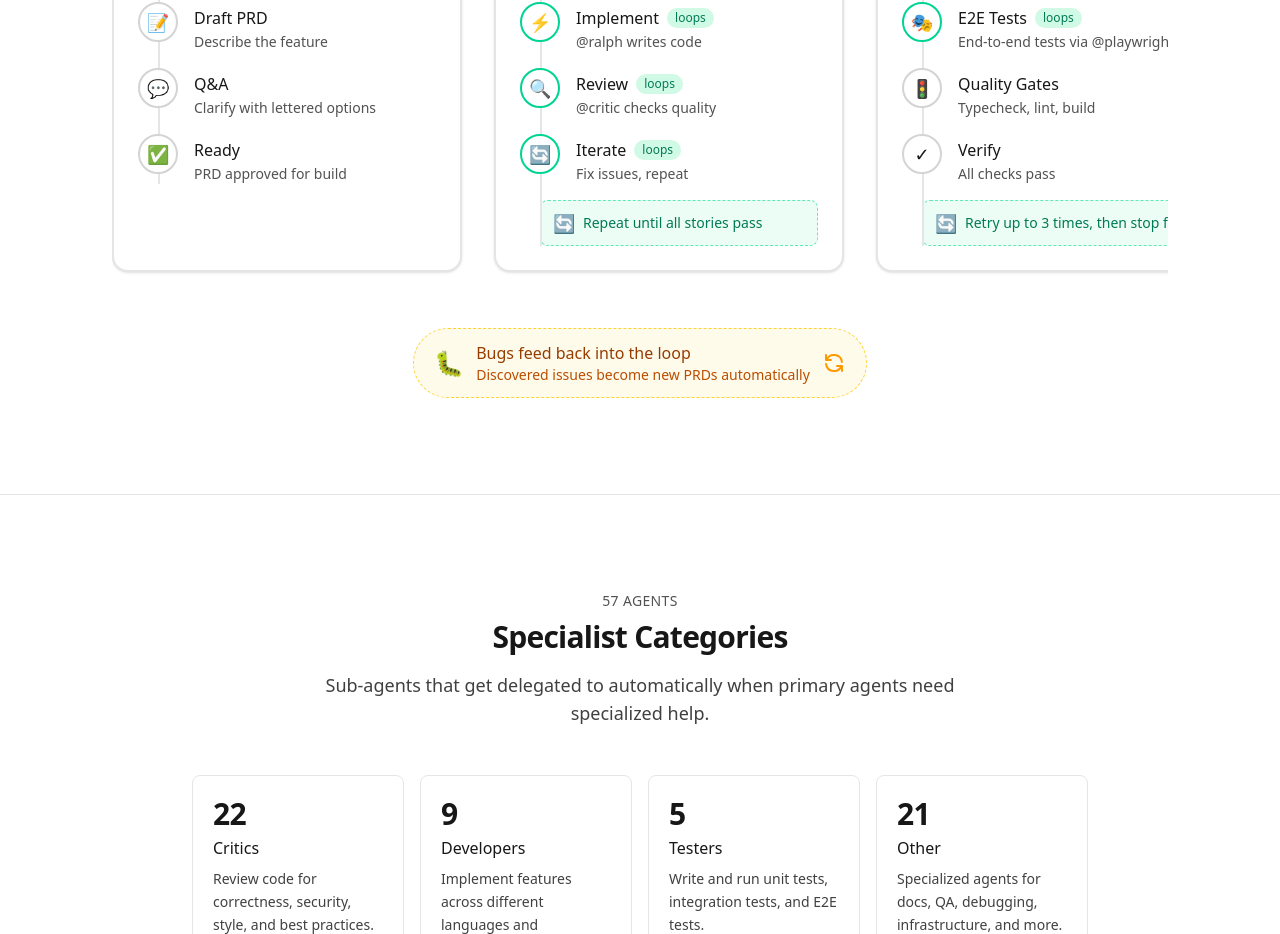
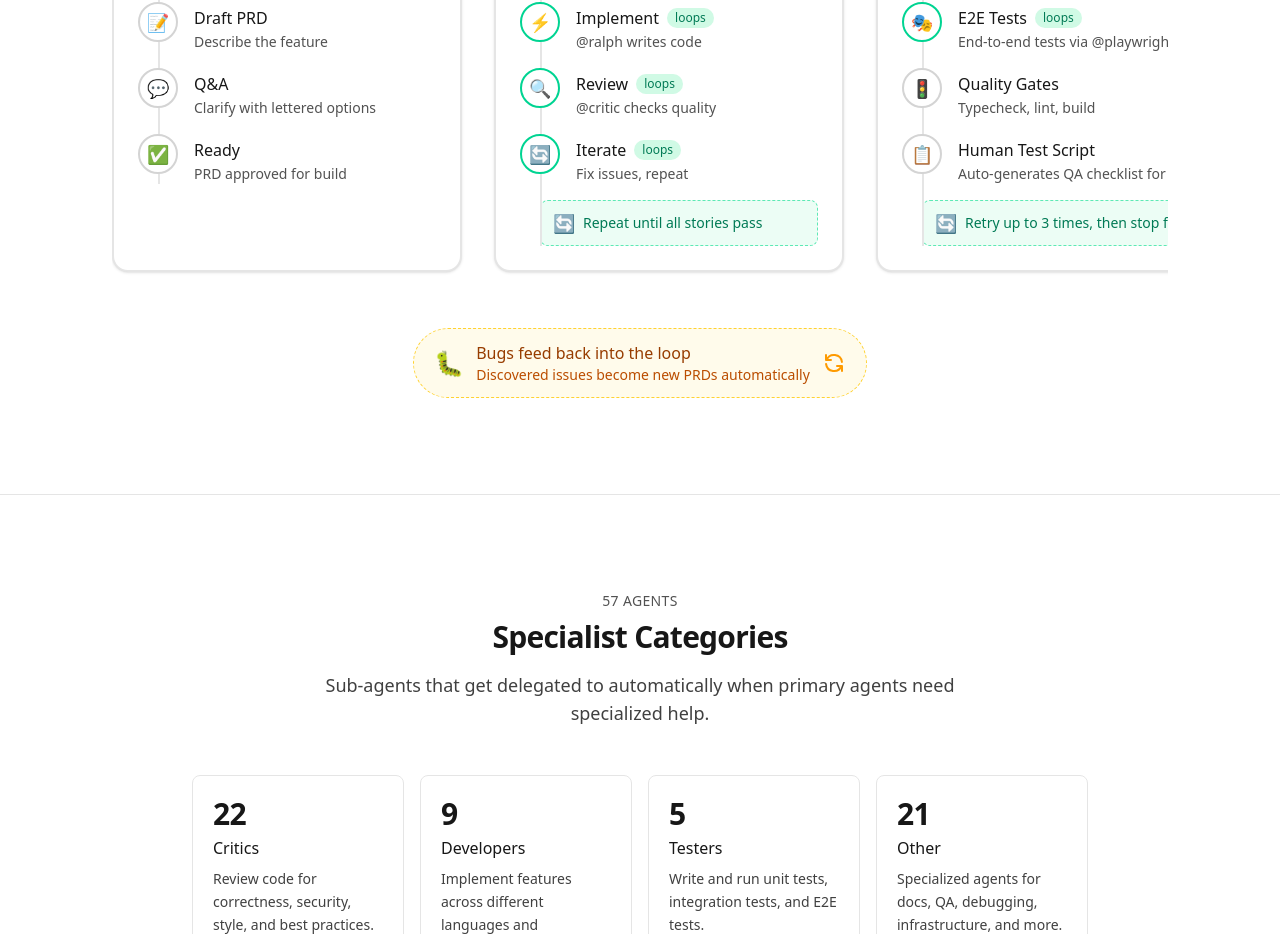
Before and after one commit to mdmagnuson-creator/opencode-toolkit-website, a Next.js app: page / in a window 1280 px wide. Shown: the part 3107-4041 px from the top of the page. Built offline with nearby package versions, Linux system fonts and the light colour scheme.

Commit message:
feat: Add Human Test Script step to Test phase
Shows that the system auto-generates QA checklists for manual
testing by PMs and testers after automated tests pass.

```diff
--- a/src/components/TheLoop.tsx
+++ b/src/components/TheLoop.tsx
@@ -121,10 +121,10 @@ const phases: Phase[] = [
         description: "Typecheck, lint, build",
       },
       {
-        id: "verify",
-        label: "Verify",
-        icon: "✓",
-        description: "All checks pass",
+        id: "human-script",
+        label: "Human Test Script",
+        icon: "📋",
+        description: "Auto-generates QA checklist for manual testing",
       },
     ],
   },
```
